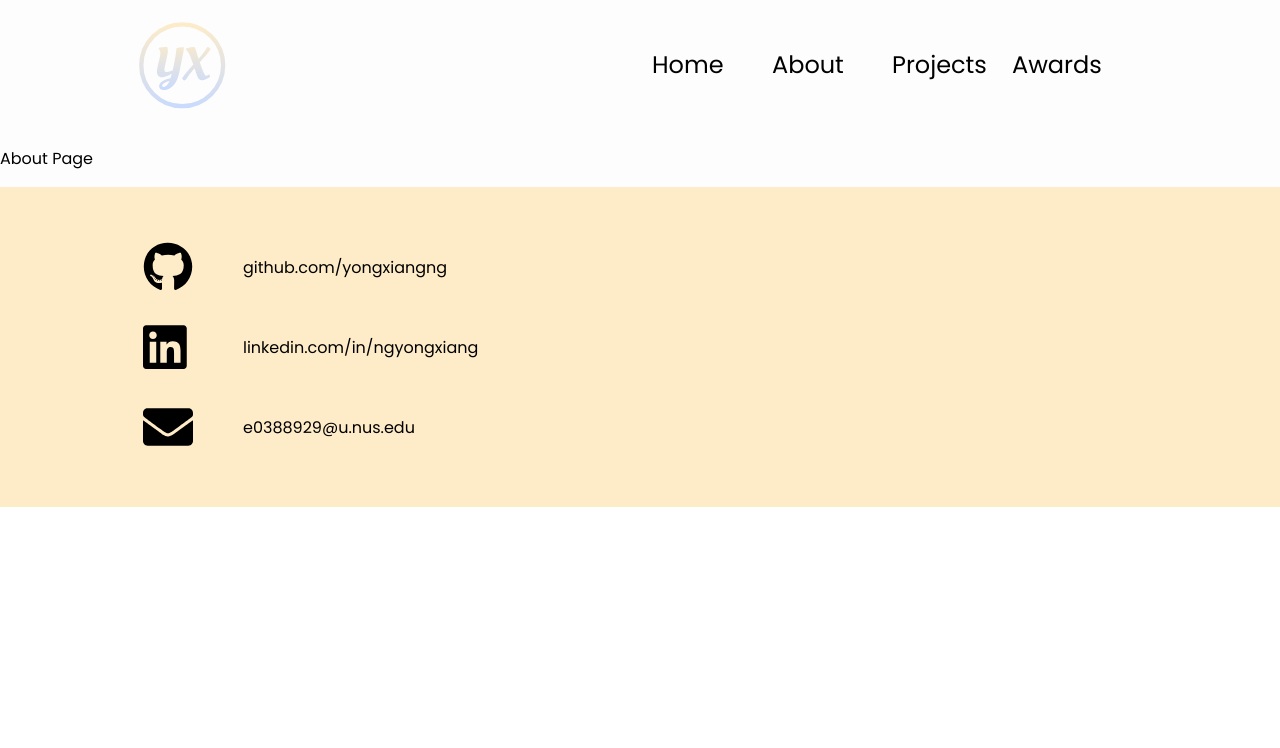
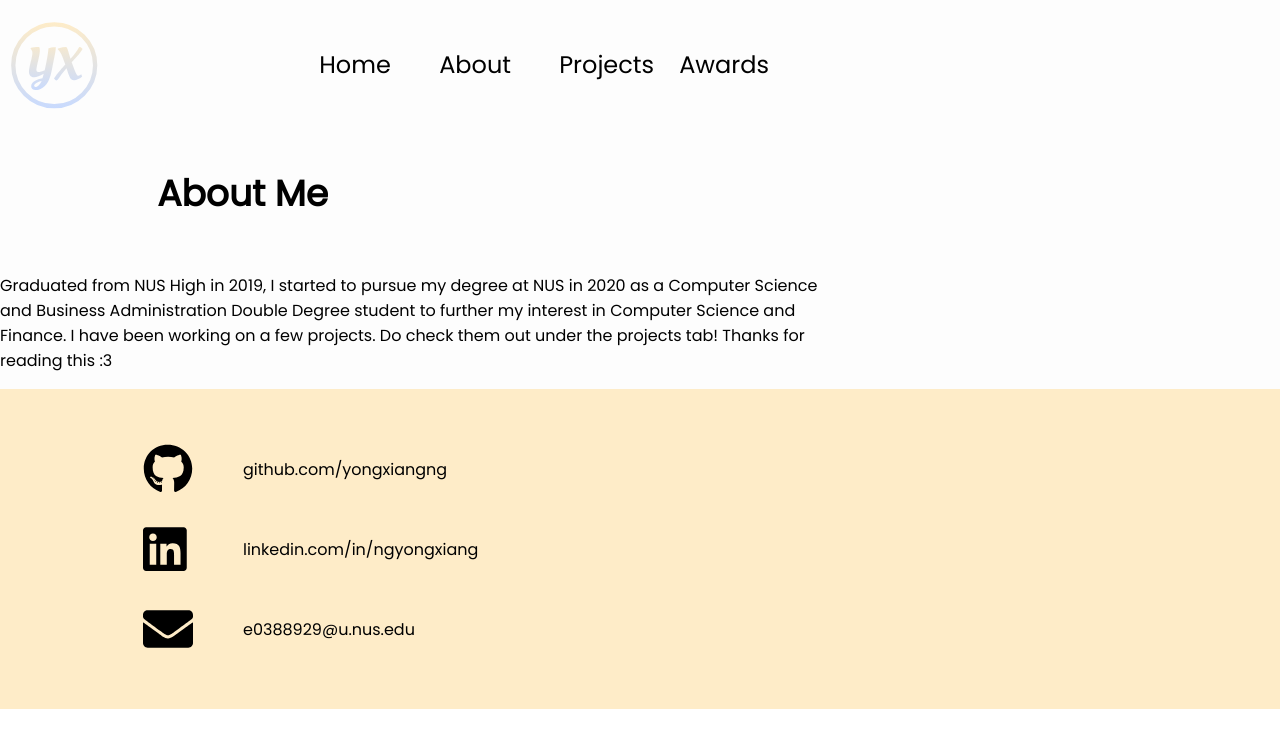
Before and after one commit to yongxiangng/reactweb, a React (Create React App) app: page /about in a window 1280 px wide. Shown: the top 748 px of the page. Built offline with nearby package versions, Linux system fonts and the light colour scheme.

Commit message:
About page skeleton

```diff
--- a/src/App.css
+++ b/src/App.css
@@ -5,4 +5,7 @@
   font-style: normal;
   font-weight: normal;
   color: #000000;
+  display: flex;
+  flex-direction: column;
+  justify-content: center;
 }
--- /dev/null
+++ b/src/components/PageHeader.css
@@ -0,0 +1,10 @@
+.header-container {
+    display: flex;
+    flex-direction: row;
+    justify-content: center;
+}
+
+.header-text {
+    font-size: 36px;
+    margin-left: 30%;
+}
--- /dev/null
+++ b/src/components/PageHeader.js
@@ -0,0 +1,14 @@
+import "./PageHeader.css"
+
+export default function PageHeader(props) {
+    const name = props.name
+    return (
+        <div className="header-container">
+            <div className="header">
+                <p className="header-text">
+                    <strong>{name}</strong>
+                </p>
+            </div>
+        </div>
+    )
+}
--- /dev/null
+++ b/src/pages/About.css
@@ -0,0 +1,14 @@
+.header-container {
+    width: min(80%, 1440px);
+    display: flex;
+    flex-direction: column;
+}
+
+.header {
+    width: min(80%, 1440px);
+}
+
+.about-content {
+    width: 80%;
+    text-justify: auto;
+}
--- a/src/pages/About.js
+++ b/src/pages/About.js
@@ -1,7 +1,26 @@
+import PageHeader from "../components/PageHeader"
+
+import "./About.css";
+
 function About() {
   return (
-    <div>
-      <p>About Page</p>
+    <div className="header-container">
+      <div className="header">
+        <PageHeader name="About Me" />
+      </div>
+      <div className="about-content">
+        <p>
+          {`Graduated from NUS High in 2019, I started
+          to pursue my degree at NUS in 2020 as a Computer Science
+          and Business Administration Double Degree student to further
+          my interest in Computer Science and Finance.
+
+          I have been working on a few projects. Do check them out
+          under the projects tab!
+
+          Thanks for reading this :3`}
+        </p>
+      </div>
     </div>
   );
 }
```
